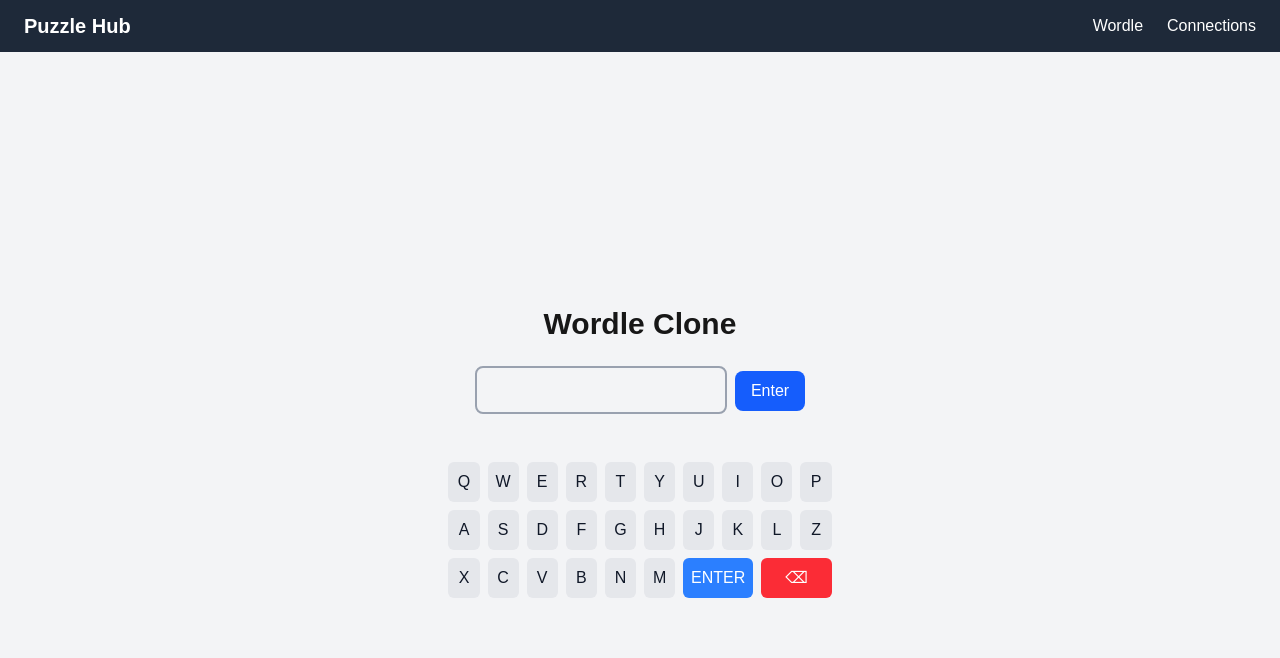
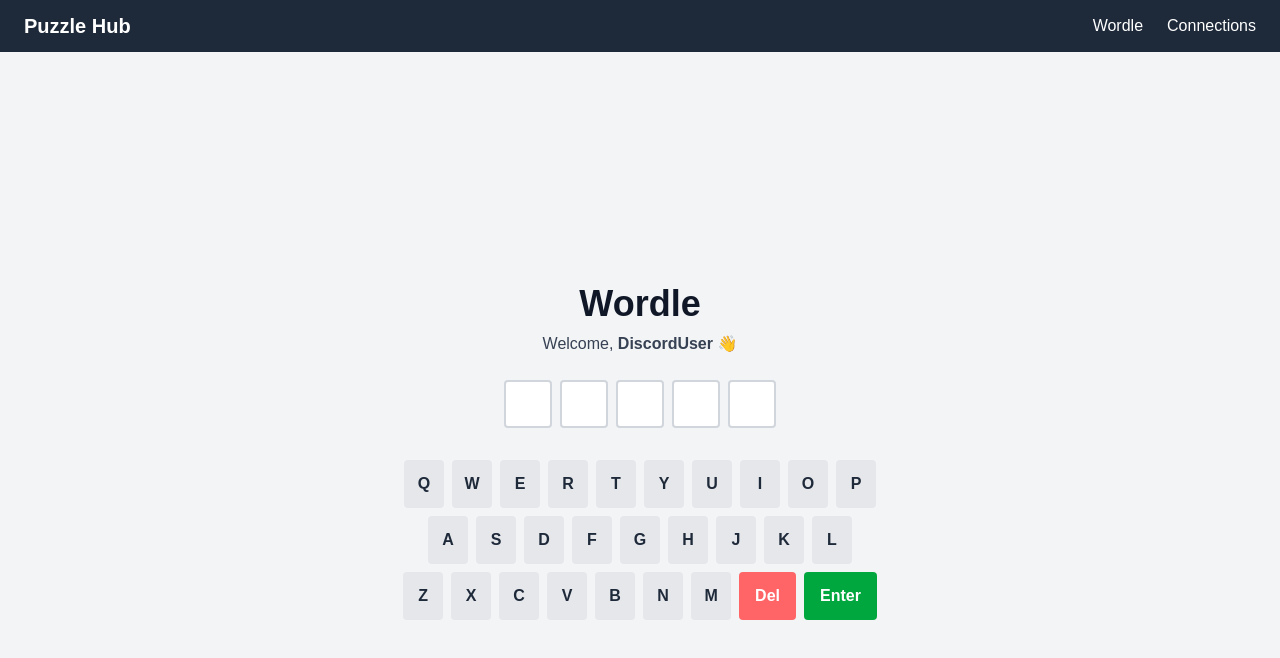
Before and after one commit to Rendo4/puzzle-hub, a Next.js app: page /wordle in a window 1280 px wide. Shown: the top 658 px of the page. Built offline with nearby package versions, Linux system fonts and the light colour scheme.

Commit message:
test to remove api call

```diff
--- a/src/app/wordle/WordleGame.jsx
+++ b/src/app/wordle/WordleGame.jsx
@@ -1,105 +1,129 @@
 "use client";
 
-import { useState, useEffect } from "react";
+import { useState } from "react";
 import { useSearchParams } from "next/navigation";
 
-const WORDS = ["apple", "grape", "mango", "peach", "berry"];
-const ANSWER = WORDS[Math.floor(Math.random() * WORDS.length)];
-const KEYS = "QWERTYUIOPASDFGHJKLZXCVBNM".split("");
+const WORD_LENGTH = 5;
+const MAX_ATTEMPTS = 6;
+const SECRET_WORD = "APPLE"; // you can swap this or randomize later
+
+const KEYS = [
+  ["Q", "W", "E", "R", "T", "Y", "U", "I", "O", "P"],
+  ["A", "S", "D", "F", "G", "H", "J", "K", "L"],
+  ["Z", "X", "C", "V", "B", "N", "M"],
+];
 
 export default function WordleGame() {
   const searchParams = useSearchParams();
-  const userId = searchParams.get("userId");
   const username = searchParams.get("username") || "DiscordUser";
 
-  const [guess, setGuess] = useState("");
   const [guesses, setGuesses] = useState([]);
-  const [finished, setFinished] = useState(false);
+  const [currentGuess, setCurrentGuess] = useState("");
+  const [gameOver, setGameOver] = useState(false);
+  const [won, setWon] = useState(false);
 
-  const handleSubmit = (e) => {
-    e?.preventDefault();
-    if (!guess) return;
+  function onKeyPress(key) {
+    if (gameOver) return;
 
-    const newGuesses = [...guesses, guess.toLowerCase()];
-    setGuesses(newGuesses);
-    setGuess("");
+    if (key === "ENTER") {
+      if (currentGuess.length === WORD_LENGTH) {
+        const newGuesses = [...guesses, currentGuess];
+        setGuesses(newGuesses);
+        setCurrentGuess("");
 
-    if (guess.toLowerCase() === ANSWER || newGuesses.length >= 6) setFinished(true);
-  };
-
-  const handleKeyClick = (key) => {
-    if (finished) return;
-    if (key === "ENTER") handleSubmit();
-    else if (key === "⌫") setGuess(guess.slice(0, -1));
-    else if (guess.length < 5) setGuess(guess + key.toLowerCase());
-  };
-
-  async function submitScore(success, attempts) {
-    if (!userId) return;
-    await fetch("/api/score", {
-      method: "POST",
-      headers: { "Content-Type": "application/json" },
-      body: JSON.stringify({ userId, username, game: "wordle", score: success ? 1 : 0, attempts }),
-    });
+        if (currentGuess.toUpperCase() === SECRET_WORD) {
+          setWon(true);
+          setGameOver(true);
+        } else if (newGuesses.length >= MAX_ATTEMPTS) {
+          setGameOver(true);
+        }
+      }
+    } else if (key === "DEL") {
+      setCurrentGuess(currentGuess.slice(0, -1));
+    } else if (currentGuess.length < WORD_LENGTH && /^[A-Z]$/.test(key)) {
+      setCurrentGuess(currentGuess + key);
+    }
   }
 
-  useEffect(() => {
-    if (finished) submitScore(guesses.at(-1) === ANSWER, guesses.length);
-  }, [finished]);
+  function getLetterStyle(letter, index, guess) {
+    if (!SECRET_WORD.includes(letter)) return "bg-gray-500 text-white";
+    if (SECRET_WORD[index] === letter) return "bg-green-500 text-white";
+    return "bg-yellow-500 text-white";
+  }
+
+  function renderRow(word, isCurrent = false) {
+    const letters = word.split("");
+    return (
+      <div className="flex gap-2 mb-2">
+        {Array.from({ length: WORD_LENGTH }).map((_, i) => {
+          const letter = letters[i] || "";
+          let style = "bg-white text-gray-900 border-2 border-gray-300";
+          if (!isCurrent && letter) {
+            style = getLetterStyle(letter, i, word);
+          }
+          return (
+            <div
+              key={i}
+              className={`w-12 h-12 flex items-center justify-center font-bold rounded ${style}`}
+            >
+              {letter}
+            </div>
+          );
+        })}
+      </div>
+    );
+  }
 
   return (
     <div className="flex flex-col items-center justify-center min-h-screen bg-gray-100 p-6">
-      <h1 className="text-3xl font-bold mb-6">Wordle Clone</h1>
+      <h1 className="text-4xl font-bold mb-2 text-gray-900">Wordle</h1>
+      <p className="mb-6 text-gray-700">Welcome, <span className="font-semibold">{username}</span> 👋</p>
 
-      <form onSubmit={handleSubmit} className="mb-6">
-        <input
-          type="text"
-          value={guess}
-          maxLength={5}
-          onChange={(e) => setGuess(e.target.value)}
-          disabled={finished}
-          className="border-2 border-gray-400 rounded-lg p-2 text-lg text-gray-900"
-        />
-        <button type="submit" disabled={finished} className="ml-2 px-4 py-2 bg-blue-600 text-white rounded-lg">
-          Enter
-        </button>
-      </form>
+      <div className="mb-6">
+        {guesses.map((guess, i) => renderRow(guess))}
+        {!gameOver && renderRow(currentGuess, true)}
+      </div>
 
-      <div className="space-y-2 mb-6">
-        {guesses.map((g, i) => (
-          <div
-            key={i}
-            className={`p-2 rounded-lg ${g === ANSWER ? "bg-green-500 text-white" : "bg-gray-300 text-gray-900"}`}
-          >
-            {g}
+      <div className="space-y-2">
+        {KEYS.map((row, rIdx) => (
+          <div key={rIdx} className="flex justify-center gap-2">
+            {row.map((k) => (
+              <button
+                key={k}
+                onClick={() => onKeyPress(k)}
+                className="w-10 h-12 bg-gray-200 text-gray-800 font-semibold rounded"
+              >
+                {k}
+              </button>
+            ))}
+            {rIdx === KEYS.length - 1 && (
+              <>
+                <button
+                  onClick={() => onKeyPress("DEL")}
+                  className="px-4 h-12 bg-red-400 text-white font-semibold rounded"
+                >
+                  Del
+                </button>
+                <button
+                  onClick={() => onKeyPress("ENTER")}
+                  className="px-4 h-12 bg-green-600 text-white font-semibold rounded"
+                >
+                  Enter
+                </button>
+              </>
+            )}
           </div>
         ))}
       </div>
 
-      {/* Keyboard */}
-      <div className="grid grid-cols-10 gap-2">
-        {KEYS.map((key) => (
-          <button
-            key={key}
-            onClick={() => handleKeyClick(key)}
-            disabled={finished}
-            className="px-2 py-2 rounded-md bg-gray-200 text-gray-900"
-          >
-            {key}
-          </button>
-        ))}
-        <button onClick={() => handleKeyClick("ENTER")} disabled={finished} className="col-span-2 px-2 py-2 bg-blue-500 text-white rounded-md">
-          ENTER
-        </button>
-        <button onClick={() => handleKeyClick("⌫")} disabled={finished} className="col-span-2 px-2 py-2 bg-red-500 text-white rounded-md">
-          ⌫
-        </button>
-      </div>
-
-      {finished && (
-        <p className="mt-6 text-xl font-semibold">
-          {guesses.at(-1) === ANSWER ? "🎉 You solved it!" : `❌ Game Over! The word was ${ANSWER.toUpperCase()}`}
-        </p>
+      {gameOver && (
+        <div className="mt-6 text-xl font-bold">
+          {won ? (
+            <p className="text-green-600">🎉 You guessed the word!</p>
+          ) : (
+            <p className="text-red-600">❌ Game Over! The word was {SECRET_WORD}.</p>
+          )}
+        </div>
       )}
     </div>
   );
```
